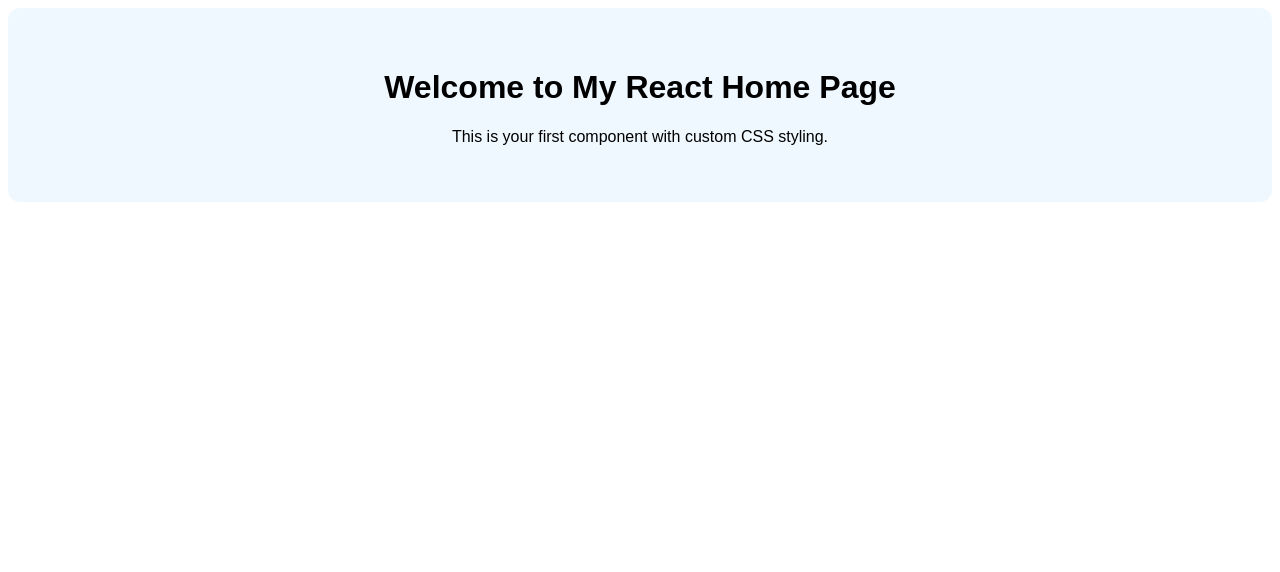
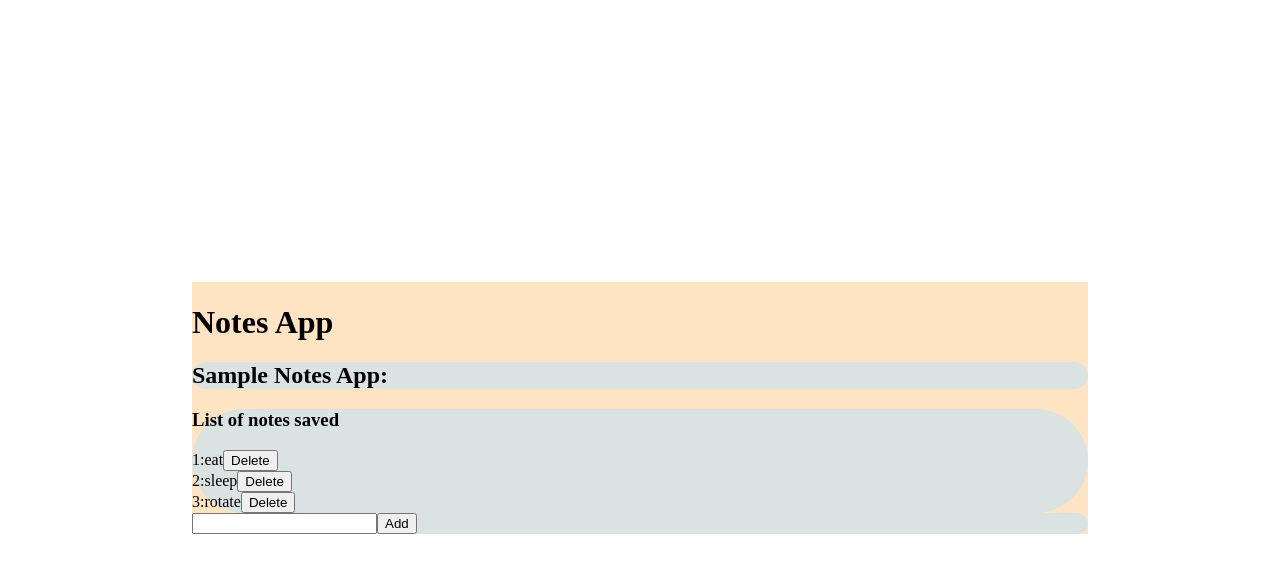
Before and after one commit to Vimalbharath/ReactClass, a React (Vite) app in the folder Testing/my-react-app/: page / in a window 1280 px wide. Shown: the top 572 px of the page. Built offline with nearby package versions, Linux system fonts and the light colour scheme.

Commit message:
notes with default value + css

```diff
--- a/Testing/my-react-app/src/main.jsx
+++ b/Testing/my-react-app/src/main.jsx
@@ -1,7 +1,7 @@
 import { StrictMode } from 'react'
 import { createRoot } from 'react-dom/client'
 import './index.css'
-import App from './task1/App'
+import App from './task3notes/App'
 
 createRoot(document.getElementById('root')).render(
   <StrictMode>
--- a/Testing/my-react-app/src/task2list/CategoryList.jsx
+++ b/Testing/my-react-app/src/task2list/CategoryList.jsx
@@ -41,8 +41,8 @@ class CategoryList extends Component{
             <h1>List-Example</h1>
             <h2>List of skills:</h2>
 
-         {this.state.skills.map((skill) => (
-  <div>{skill}</div>
+         {this.state.skills.map((skill,id) => (
+  <div key={id}>{skill}</div>
 ))}
             <input type="text" name="skill" onChange={this.handleOnChange} ></input>
             <button onClick={this.handleOnSubmit}>Add</button>
--- /dev/null
+++ b/Testing/my-react-app/src/task3notes/App.css
@@ -0,0 +1,22 @@
+main{
+    min-height: 100vh;
+    justify-content: center;
+    display: flex;
+    align-items: center;
+}
+.container
+{
+    background-color: bisque;
+    width: 70vw;
+    margin:5rem 0;
+
+
+}
+
+.innerc
+{
+    border-color: aliceblue;
+    border-radius: 10rem;
+
+    background-color: rgb(218, 226, 226);
+}
--- a/Testing/my-react-app/src/task3notes/Notes.jsx
+++ b/Testing/my-react-app/src/task3notes/Notes.jsx
@@ -1,10 +1,42 @@
 import { Component } from "react";
+import "./App.css"
+import SingleNote from "./SingleNote";
+class Notes extends Component{
+    state ={
+        notes:["eat","sleep","rotate"],
+    note:null,
 
-class Notes extends Component{
+    }
 
     render(){
        return (
-          <div>Hello</div>
+         <main>
+          <div className="container">
+            <h1 >Notes App</h1>
+
+          <div className="innerc"><h2>
+            Sample Notes App:
+          </h2></div>
+
+            <div className="innerc">
+               <h3>List of notes saved</h3>
+                {this.state.notes.map((note,id) => (
+  <div key={id}><SingleNote id={id} note={note}/></div>
+))}
+
+
+
+
+            </div>
+
+
+            <div className="innerc">
+               <input></input>
+               <button>Add</button>
+            </div>
+
+            </div>
+            </main>
        )
     }
 }
--- /dev/null
+++ b/Testing/my-react-app/src/task3notes/SingleNote.jsx
@@ -0,0 +1,12 @@
+function SingleNote(prop) {
+    const{id,note}=prop;
+  return (
+    <div>
+        {id+1 }:
+        {note}
+        <button>Delete</button>
+    </div>
+  );
+}
+
+export default SingleNote;
```
